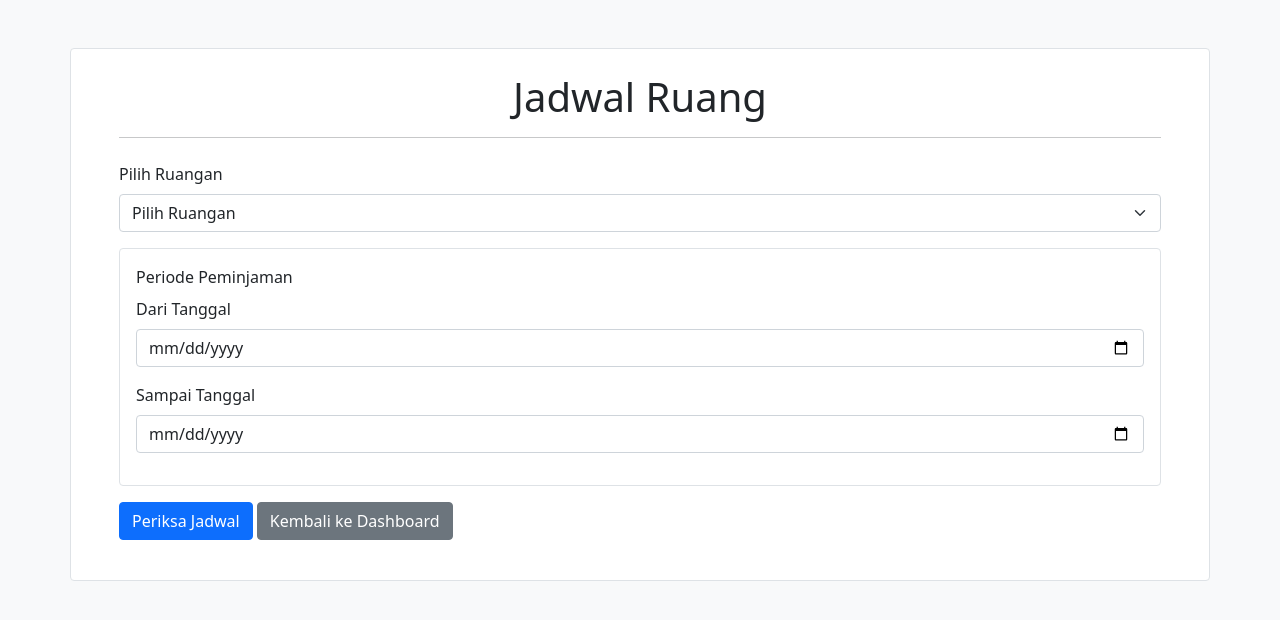
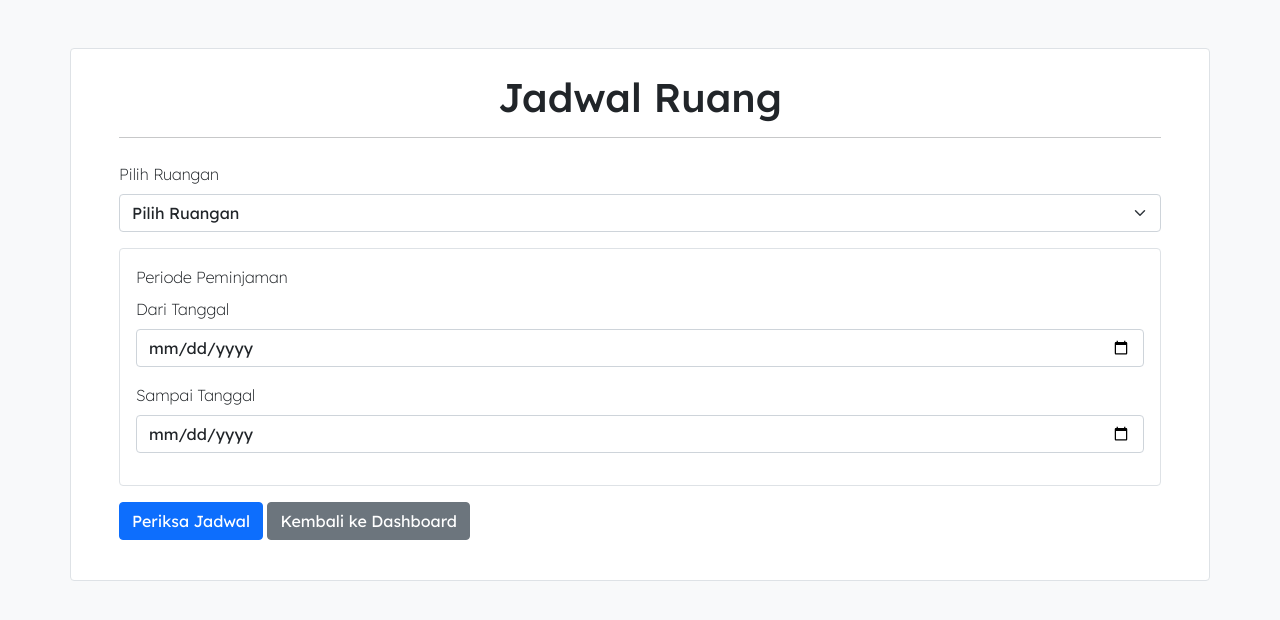
Before and after one commit to fadli-wq/TugasAkhir_WebProgramming, a CodeIgniter 4 app: the page made by app/Views/mahasiswa/jadwalruang/jadwal_ruang.php in a window 1280 px wide. Shown: the top 620 px of the page. Run offline with PHP 8.4 and a stand-in for CodeIgniter, Linux system fonts and the light colour scheme; the template is opened without the code that fills it, so the values that code supplies are empty; some libraries are stand-ins or nearby versions.

Commit message:
jadwal ruang

```diff
--- a/app/Views/mahasiswa/jadwalruang/jadwal_ruang.php
+++ b/app/Views/mahasiswa/jadwalruang/jadwal_ruang.php
@@ -1,15 +1,26 @@
 <!DOCTYPE html>
 <html lang="id">
+
 <head>
+    <link rel="icon" href="https://www.upnvj.ac.id/id/files/download/89f8a80e388ced3704b091e21f510755">
     <meta charset="UTF-8">
     <title>Jadwal Ruang</title>
     <link href="https://cdn.jsdelivr.net/npm/bootstrap@5.1.3/dist/css/bootstrap.min.css" rel="stylesheet">
+    <link rel="preconnect" href="https://fonts.googleapis.com">
+    <link rel="preconnect" href="https://fonts.gstatic.com" crossorigin>
+    <link href="https://fonts.googleapis.com/css2?family=Lexend:wght@100..900&display=swap" rel="stylesheet">
     <style>
+        body {
+            font-family: 'Lexend';
+            font-weight: 200;
+        }
+
         h1 {
             text-align: center;
         }
     </style>
 </head>
+
 <body class="bg-light">
     <div class="container mt-5 border rounded bg-white py-4 px-5 mb-5">
         <header class="header-title mb-4">
@@ -63,4 +74,5 @@
     </div>
     <script src="https://cdn.jsdelivr.net/npm/bootstrap@5.1.3/dist/js/bootstrap.bundle.min.js"></script>
 </body>
+
 </html>
```
Also changed, not shown: app/Views/mahasiswa/jadwalruang/jadwal_hasil.php (+19 -5 lines).
